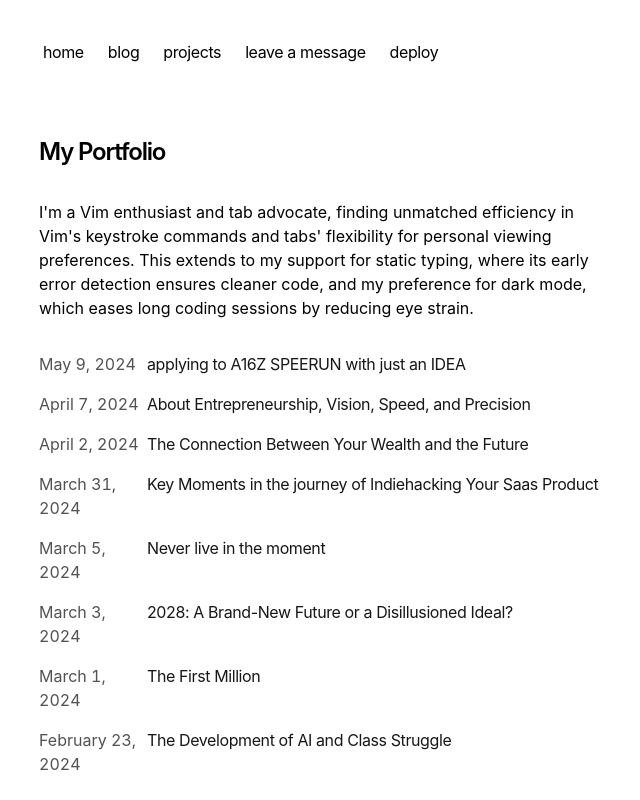
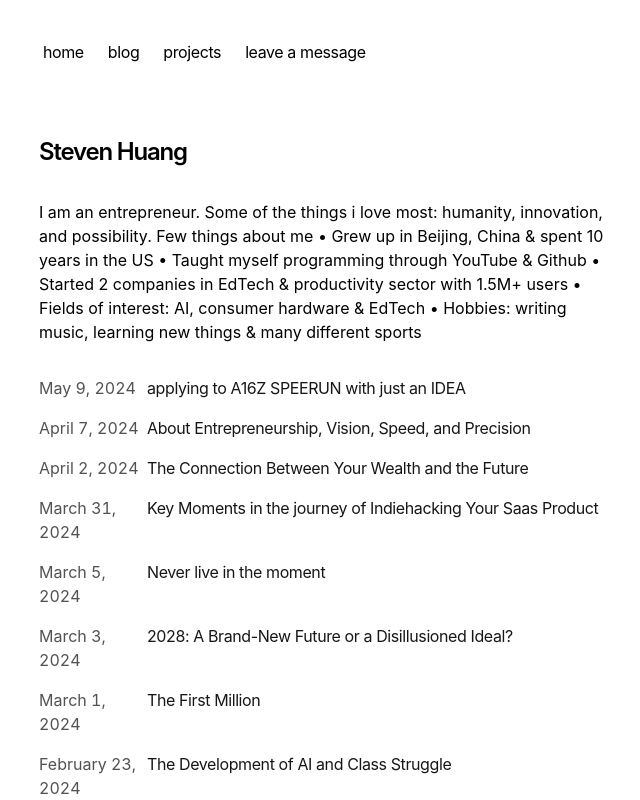
Before and after one commit to StevenHHB/blog, a Next.js app: page / in a window 1280 px wide. Shown: the top 800 px of the page, without its empty margins (313-953 px from the left). Built offline with nearby package versions, Linux system fonts and the light colour scheme.

Commit message:
add personal writing intro, Metadata, and theme switch

```diff
--- a/app/components/nav.tsx
+++ b/app/components/nav.tsx
@@ -12,9 +12,6 @@ const navItems = {
   },
   '/leave-a-message': {
     name: 'leave a message',
-  },
-  'https://vercel.com/templates/next.js/portfolio-starter-kit': {
-    name: 'deploy',
   },
 }
 
--- a/app/components/projects.tsx
+++ b/app/components/projects.tsx
@@ -2,16 +2,31 @@ import Link from 'next/link'
 
 const projects = [
     {
-        title: 'Project One',
-        description: 'Description for project one.',
-        link: 'https://example.com/project-one',
+        title: 'KeoPlus',
+        description: 'ALl-in-one smart EdTech tool for teachers and students.',
+        link: 'https://keo.plus',
     },
     {
-        title: 'Project Two',
-        description: 'Description for project two.',
-        link: 'https://example.com/project-two',
+        title: 'KeoPlus',
+        description: 'All-in-one smart EdTech tool for teachers and students.',
+        link: 'https://keo.plus',
     },
-    // Add more projects here
+    {
+        title: 'SHUO',
+        description: 'Accelerated social network powered by AI.',
+        link: 'https://theshuo.cn',
+    },
+    {
+        title: 'CVBaby',
+        description: 'All-in-one AI resume tool',
+        link: 'https://cvbaby.com',
+    },
+    {
+        title: 'FounderXYZ',
+        description: 'Resource collections for founders.',
+        link: 'https://founderxyz.com',
+    },
+
 ]
 
 export function Projects() {
--- a/app/layout.tsx
+++ b/app/layout.tsx
@@ -11,15 +11,15 @@ import { baseUrl } from './sitemap'
 export const metadata: Metadata = {
   metadataBase: new URL(baseUrl),
   title: {
-    default: 'Next.js Portfolio Starter',
-    template: '%s | Next.js Portfolio Starter',
+    default: 'Steven Huang',
+    template: 'Steven Huang - Personal Website and Blogs',
   },
-  description: 'This is my portfolio.',
+  description: 'Personal thoughts, reflections, and notes.',
   openGraph: {
-    title: 'My Portfolio',
-    description: 'This is my portfolio.',
+    title: 'Steven Huang - Personal Website and Blogs',
+    description: 'Personal thoughts, reflections, and notes.',
     url: baseUrl,
-    siteName: 'My Portfolio',
+    siteName: 'Steven Huang',
     locale: 'en_US',
     type: 'website',
   },
--- a/app/page.tsx
+++ b/app/page.tsx
@@ -4,14 +4,17 @@ export default function Page() {
   return (
     <section>
       <h1 className="mb-8 text-2xl font-semibold tracking-tighter">
-        My Portfolio
+        Steven Huang
       </h1>
       <p className="mb-4">
-        {`I'm a Vim enthusiast and tab advocate, finding unmatched efficiency in
-        Vim's keystroke commands and tabs' flexibility for personal viewing
-        preferences. This extends to my support for static typing, where its
-        early error detection ensures cleaner code, and my preference for dark
-        mode, which eases long coding sessions by reducing eye strain.`}
+        {`I am an entrepreneur. \n
+        Some of the things i love most: humanity, innovation, and possibility. \n
+        Few things about me \n
+        • Grew up in Beijing, China & spent 10 years in the US\n
+        • Taught myself programming through YouTube & Github\n
+        • Started 2 companies in EdTech & productivity sector with 1.5M+ users\n
+        • Fields of interest: AI, consumer hardware & EdTech\n
+        • Hobbies: writing music, learning new things & many different sports`}
       </p>
       <div className="my-8">
         <BlogPosts />
```
